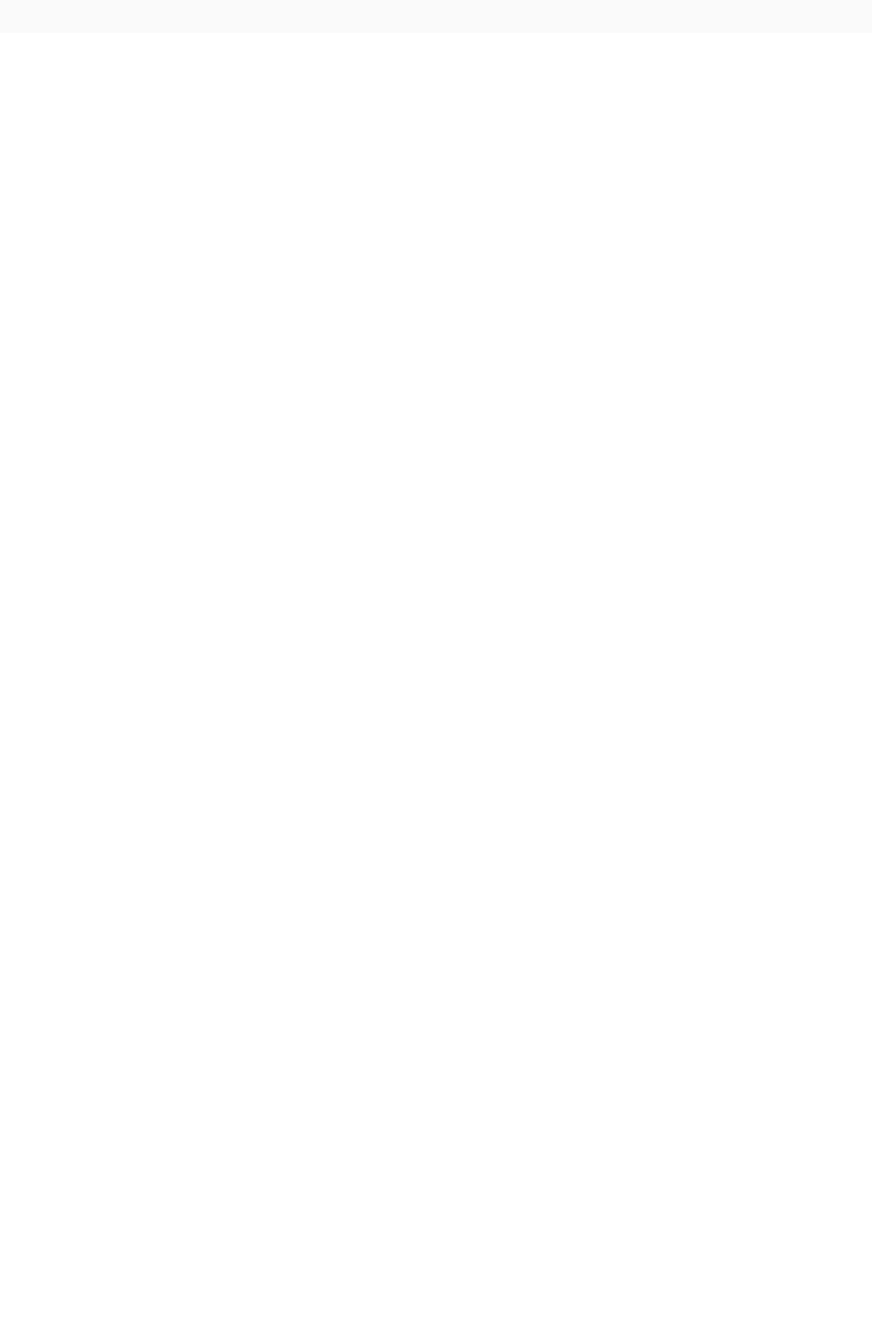
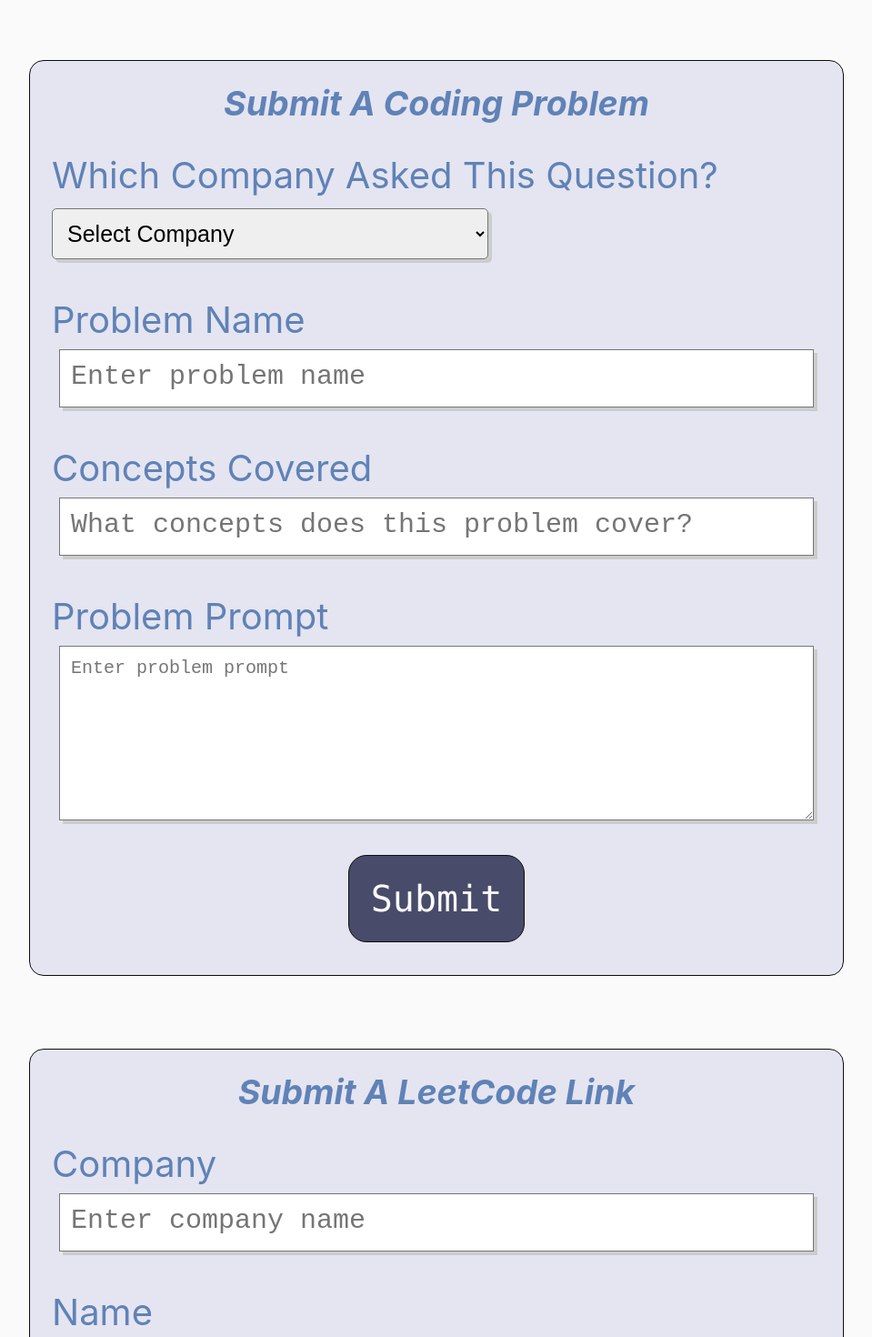
Before and after one commit to nadxhielijuarez/copy_aggie_fangs, a React (Create React App) app in the folder aggie-fangs/: page /feedbackform in a window 1280 px wide. Shown: the part 1330-2800 px from the top of the page at 91% size, without its empty margins (160-1119 px from the left). Before the commit the page ends 1366 px from the top, so only its background shows below. Built offline with nearby package versions, Linux system fonts and the light colour scheme; no server answers.

Commit message:
added upload forms for coding problems and leetcode links

```diff
--- a/aggie-fangs/src/App.css
+++ b/aggie-fangs/src/App.css
@@ -133,6 +133,7 @@ h1{
   text-align: left;
   margin: auto;
   margin-bottom: 0px;
+  color: var(--txtcolor);
 }
 .hp h1 {
   text-align: left;
@@ -405,6 +406,7 @@ h1{
   width: 70%;
   font-size: 25px;
   background-color: var(--bg2color);
+  margin-bottom: 5rem;
 }
 .form label {
   color: var(--hdrcolor);
@@ -431,9 +433,10 @@ h1{
 .feedback-section input, textarea {
   width: calc(100% - 1rem);
   resize: none;
-  font-size: 20px;
+  font-size: 30px;
   padding: 0.75rem;
   box-shadow: 4px 4px var(--shdwcolor);
+  height: 4rem;
 }
 .feedback-section button {
   border: 1px solid #0d0d0d;
@@ -442,9 +445,12 @@ h1{
 .review-box textarea {
   height: 12rem;
   margin-bottom: 0;
+  font-size: 20px;
+  resize: vertical;
+  overflow: auto;
 }
 .feedback-section h2 {
-  margin: 0 0 1rem 0;
+  margin: 0 0 2rem 0;
   text-align: center;
   color: var(--hdrcolor);
   font-size: 45;
--- a/aggie-fangs/src/components/Form.js
+++ b/aggie-fangs/src/components/Form.js
@@ -34,9 +34,6 @@ const Form = ({form, reviews, setForm, setReviews}) => {
     const{name, value} = e.target;
     setForm({...form, [name]: value});
   }
-  const sendInfo = e => {
-    // todo
-  }
   const checkValidity = () => {
     // todo
     return true;
@@ -54,22 +51,12 @@ const Form = ({form, reviews, setForm, setReviews}) => {
         tag: form.job
       })
     });
-
-
-
-/*     if (checkValidity()) {
-      alert("The input data is good!");
-      e.preventDefault();
-      setReviews([...reviews, form]);
-      setForm({company: "", review: "", id: uuidv4()});
-    } else {
-      alert("Please enter valid information.")
-    } */
   }
 
   return (
     <form className="form" onSubmit={handleSubmit}>
         <h2>Share Your Experience</h2>
+
           <label htmlFor='Company'>Company</label><br/>
           <select placeholder="Company Name"
             id="company"
@@ -83,8 +70,8 @@ const Form = ({form, reviews, setForm, setReviews}) => {
             <option value="Netflix">Netflix</option>
             <option value="Apple">Apple</option>
             <option value="Microsoft">Microsoft</option>
+          </select><br/>
 
-          </select><br/>
           <label htmlFor='JobTitle'>Job Title</label><br/>
           <select placeholder="Job Title"
             id="job"
@@ -102,6 +89,7 @@ const Form = ({form, reviews, setForm, setReviews}) => {
             <option value="9bf8df2f-0b86-4755-b955-c35d19003d3d">QA Engineering</option>
             <option value="b2ef6f52-4148-4938-9075-c8eb0f843d29">full-stack</option>
           </select><br/>
+
           <label htmlFor='Name'>Name</label><br/>
           <textarea
                  value={form.name}
@@ -120,6 +108,7 @@ const Form = ({form, reviews, setForm, setReviews}) => {
                  autoComplete="off"
                  onChange={handleChange}>
           </textarea><br/>
+
           <label htmlFor='review'>Review</label><br/>
           <div class="review-box"><textarea
                  value={form.review}
@@ -129,7 +118,7 @@ const Form = ({form, reviews, setForm, setReviews}) => {
                  autoComplete="off"
                  onChange={handleChange}>
           </textarea></div><br/>
-          <SubmitButton >
+          <SubmitButton>
             Submit
           </SubmitButton>
     </form>
--- a/aggie-fangs/src/components/FormCoding.js
+++ b/aggie-fangs/src/components/FormCoding.js
@@ -16,21 +16,74 @@ const SubmitButton = styled.button `
   float: center;
 `
 
-const FormCoding = ({FormCoding, codingItems, setFormCoding, setCodingItems}) => {
+const FormCoding = ({formCd, setFormCd}) => {
+    const handleChange = e => {
+        const{name, value} = e.target;
+        setFormCd({...formCd, [name]: value});
+    }
     const checkValidity = () => {
         // todo
         return false;
     }
     const handleSubmit = e => {
         if (checkValidity()) {
-        alert("The input data is good!");
+            alert("The input data is good!");
         } else {
-        alert("Please enter valid information.")
+            alert("Please enter valid information.")
         }
     }
     return (
-        <form>
+        <form className='form' onSubmit={handleSubmit}>
+            <h2>Submit A Coding Problem</h2>
+            <label htmlFor='Company'>Which Company Asked This Question?</label><br/>
+            <select placeholder="Company Name"
+                id="company"
+                name="company"
+                value={formCd.company}
+                onChange={handleChange}>
+                <option value="None">Select Company</option>
+                <option value="Google">Google</option>
+                <option value="Facebook">Facebook</option>
+                <option value="Amazon">Amazon</option>
+                <option value="Netflix">Netflix</option>
+                <option value="Apple">Apple</option>
+                <option value="Microsoft">Microsoft</option>
+                <option value="N/A">N/A</option>
+            </select><br/>
 
+            <label htmlFor='Name'>Problem Name</label>
+            <textarea
+                 value={formCd.name}
+                 placeholder="Enter problem name"
+                 id="name"
+                 name="name"
+                 autoComplete="off"
+                 onChange={handleChange}>
+            </textarea><br/>
+
+            <label htmlFor='Concepts'>Concepts Covered</label>
+            <textarea
+                value={formCd.concepts}
+                placeholder="What concepts does this problem cover?"
+                id="concepts"
+                name="concepts"
+                autoComplete="off"
+                onChange={handleChange}>
+            </textarea><br/>
+
+            <label htmlFor='prompt'>Problem Prompt</label><br/>
+            <div class="review-box"><textarea
+                    value={formCd.prompt}
+                    placeholder="Enter problem prompt"
+                    id="review"
+                    name="review"
+                    autoComplete="off"
+                    onChange={handleChange}>
+            </textarea></div><br/>
+
+            <SubmitButton >
+                Submit
+            </SubmitButton>
         </form>
     )
 }
--- a/aggie-fangs/src/components/FormLC.js
+++ b/aggie-fangs/src/components/FormLC.js
@@ -16,21 +16,59 @@ const SubmitButton = styled.button `
   float: center;
 `
 
-const FormLC = ({formLC, itemsLC, setFormLC, setItemsLC}) => {
+const FormLC = ({formLC, setFormLC}) => {
+    const handleChange = e => {
+        const{name, value} = e.target;
+        setFormLC({...formLC, [name]: value});
+    }
     const checkValidity = () => {
         // todo
         return false;
     }
     const handleSubmit = e => {
         if (checkValidity()) {
-        alert("The input data is good!");
+            alert("The input data is good!");
         } else {
-        alert("Please enter valid information.")
+            alert("Please enter valid information.")
         }
     }
     return (
-        <form>
+        <form className='form' onSubmit={handleSubmit}>
+            <h2>Submit A LeetCode Link</h2>
 
+            <label htmlFor='Company'>Company</label>
+            <textarea
+                 value={formLC.company}
+                 placeholder="Enter company name"
+                 id="company"
+                 name="company"
+                 autoComplete="off"
+                 onChange={handleChange}>
+            </textarea><br/>
+
+            <label htmlFor='Name'>Name</label>
+            <textarea
+                value={formLC.name}
+                placeholder="Enter problem name"
+                id="name"
+                name="name"
+                autoComplete="off"
+                onChange={handleChange}>
+            </textarea><br/>
+
+            <label htmlFor='Link'>Link</label>
+            <textarea
+                value={formLC.link}
+                placeholder="Enter LeetCode Link"
+                id="link"
+                name="link"
+                autoComplete="off"
+                onChange={handleChange}>
+            </textarea><br/><br/>
+
+            <SubmitButton >
+                Submit
+            </SubmitButton>
         </form>
     )
 }
--- a/aggie-fangs/src/pages/feedbackform.js
+++ b/aggie-fangs/src/pages/feedbackform.js
@@ -1,13 +1,19 @@
 import React, {useState} from 'react'
 import Form from '../components/Form'
+import FormLC from '../components/FormLC'
+import FormCoding from '../components/FormCoding'
 import { v4 as uuidv4 } from "uuid";
 
 const FeedbackForm = () => {
     const [reviews, setReviews] = useState([])
     const [form, setForm] = useState({company: "", review: "", id: uuidv4()});
+    const [formCd, setFormCd] = useState({company: "", name: "", concepts: "", prompt: "", id: uuidv4()});
+    const [formLC, setFormLC] = useState({company: "", name: "", link: "", id: uuidv4()})
   return (
     <div className='feedback-section'>
         <Form form = {form} reviews = {reviews} setForm={setForm} setReviews={setReviews}/>
+        <FormCoding formCd = {formCd} setFormCd = {setFormCd}/>
+        <FormLC formLC = {formLC} setFormLC = {setFormLC}/>
     </div>
   )
 }
```
